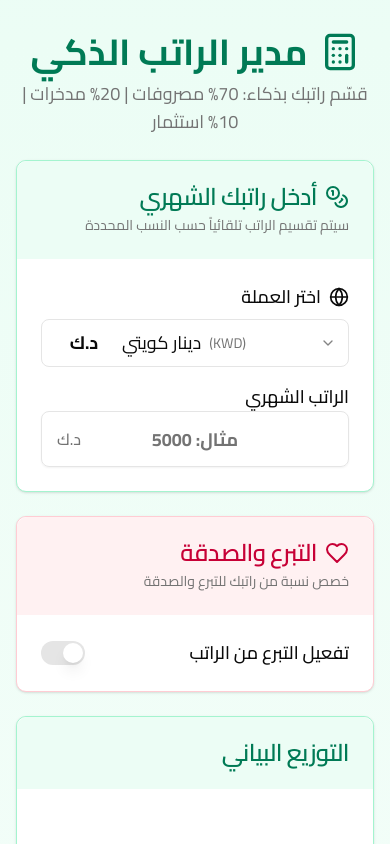
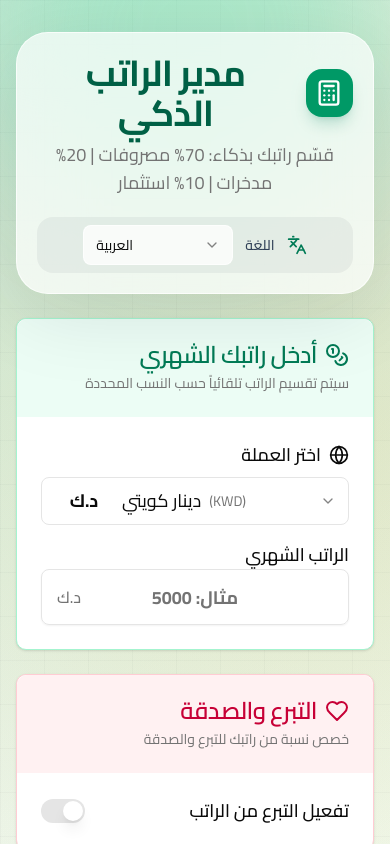
Before and after one commit to elqallaf09/thesfm, a Next.js app: page / in a window 390 px wide. Shown: the top 844 px of the page. Built offline with nearby package versions, Linux system fonts and the light colour scheme.

Commit message:
تحسين الخلفية واللغة (v4)
conversationId: 83692

```diff
--- a/src/app/page.tsx
+++ b/src/app/page.tsx
@@ -10,7 +10,7 @@ import { Switch } from '@/components/ui/switch';
 import { Textarea } from '@/components/ui/textarea';
 import { Select, SelectContent, SelectItem, SelectTrigger, SelectValue } from '@/components/ui/select';
 import { PieChart, Pie, Cell, ResponsiveContainer, Tooltip, Legend, BarChart, Bar, XAxis, YAxis, CartesianGrid } from 'recharts';
-import { Calculator, Heart, Lightbulb, Printer, RefreshCw, Coins, Wallet, Sparkles, Globe, Plus, Trash2, Target, Calendar, Banknote, TrendingUp, PiggyBank, Goal, ChevronDown, ChevronUp } from 'lucide-react';
+import { Calculator, Heart, Lightbulb, Printer, RefreshCw, Coins, Wallet, Sparkles, Globe, Plus, Trash2, Target, Calendar, Banknote, Goal, ChevronDown, ChevronUp, Languages } from 'lucide-react';
 
 interface SalaryBreakdown {
   expenses: number;
@@ -199,6 +199,50 @@ const ARABIC_ADVICE: Advice[] = [
 ];
 
 export default function SalaryManager() {
+  const [language, setLanguage] = useState<'ar' | 'en'>('ar');
+  const isArabic = language === 'ar';
+  const text = {
+    title: isArabic ? 'مدير الراتب الذكي' : 'Smart Salary Manager',
+    subtitle: isArabic ? 'قسّم راتبك بذكاء: 70% مصروفات | 20% مدخرات | 10% استثمار' : 'Split your salary smartly: 70% expenses | 20% savings | 10% investment',
+    langLabel: isArabic ? 'اللغة' : 'Language',
+    salaryTitle: isArabic ? 'أدخل راتبك الشهري' : 'Enter your monthly salary',
+    salaryDesc: isArabic ? 'سيتم تقسيم الراتب تلقائياً حسب النسب المحددة' : 'Your salary will be split automatically by the selected percentages',
+    currency: isArabic ? 'اختر العملة' : 'Choose currency',
+    monthlySalary: isArabic ? 'الراتب الشهري' : 'Monthly salary',
+    placeholder: isArabic ? 'مثال: 5000' : 'Example: 5000',
+    charityTitle: isArabic ? 'التبرع والصدقة' : 'Donation and charity',
+    charityDesc: isArabic ? 'خصص نسبة من راتبك للتبرع والصدقة' : 'Allocate a percentage of your salary for donation and charity',
+    charityToggle: isArabic ? 'تفعيل التبرع من الراتب' : 'Enable donation from salary',
+    charityPercent: isArabic ? 'نسبة التبرع' : 'Donation percentage',
+    chart: isArabic ? 'التوزيع البياني' : 'Visual distribution',
+    emptyChart: isArabic ? 'أدخل الراتب لرؤية التوزيع' : 'Enter salary to view distribution',
+    salaryDetails: isArabic ? 'تفاصيل الراتب' : 'Salary details',
+    totalSalary: isArabic ? 'إجمالي الراتب' : 'Total salary',
+    expenses: isArabic ? 'المصروفات' : 'Expenses',
+    savings: isArabic ? 'المدخرات' : 'Savings',
+    investment: isArabic ? 'الاستثمار' : 'Investment',
+    charity: isArabic ? 'الصدقة' : 'Charity',
+    addExpense: isArabic ? 'إضافة مصروف' : 'Add expense',
+    addSaving: isArabic ? 'إضافة مدخرة' : 'Add saving',
+    addInvestment: isArabic ? 'إضافة استثمار' : 'Add investment',
+    aiSavings: isArabic ? 'امثلة للمدخرات (بالذكاء الاصطناعي):' : 'Savings examples (AI):',
+    aiInvestment: isArabic ? 'امثلة للاستثمار (بالذكاء الاصطناعي):' : 'Investment examples (AI):',
+    goalsTitle: isArabic ? 'الأهداف المالية' : 'Financial goals',
+    goalsDesc: isArabic ? 'حدد أهدافك المالية ومبالغها ومدتها' : 'Define your financial goals, amounts, and duration',
+    addGoal: isArabic ? 'إضافة هدف جديد' : 'Add new goal',
+    goal: isArabic ? 'الهدف' : 'Goal',
+    amount: isArabic ? 'المبلغ المطلوب' : 'Required amount',
+    duration: isArabic ? 'المدة' : 'Duration',
+    notes: isArabic ? 'ملاحظات' : 'Notes',
+    noGoals: isArabic ? 'لم تضف أي أهداف بعد' : 'No goals added yet',
+    noGoalsHint: isArabic ? 'اضغط على الزر أعلاه لإضافة هدف جديد' : 'Click the button above to add a new goal',
+    adviceTitle: isArabic ? 'نصائح الذكاء الاصطناعي' : 'AI advice',
+    adviceDesc: isArabic ? 'نصائح مالية مخصصة بناءً على راتبك' : 'Personalized financial tips based on your salary',
+    randomAdvice: isArabic ? 'احصل على نصيحة عشوائية' : 'Get a random tip',
+    print: isArabic ? 'طباعة / تصدير' : 'Print / Export',
+    reset: isArabic ? 'إعادة تعيين' : 'Reset',
+    footer: isArabic ? 'مدير الراتب الذكي - ساعدك على تحقيق أهدافك المالية' : 'Smart Salary Manager - helping you reach your financial goals',
+  };
   const [salary, setSalary] = useState<string>('');
   const [salaryNumber, setSalaryNumber] = useState<number>(0);
   const [charityPercentage, setCharityPercentage] = useState<number>(0);
@@ -285,12 +329,12 @@ export default function SalaryManager() {
 
   const getChartData = () => {
     const data = [
-      { name: 'المصروفات', value: breakdown.expenses, color: COLORS[0] },
-      { name: 'المدخرات', value: breakdown.savings, color: COLORS[1] },
-      { name: 'الاستثمار', value: breakdown.investment, color: COLORS[2] },
+      { name: text.expenses, value: breakdown.expenses, color: COLORS[0] },
+      { name: text.savings, value: breakdown.savings, color: COLORS[1] },
+      { name: text.investment, value: breakdown.investment, color: COLORS[2] },
     ];
     if (includeCharity && breakdown.charity > 0) {
-      data.push({ name: 'الصدقة', value: breakdown.charity, color: COLORS[3] });
+      data.push({ name: text.charity, value: breakdown.charity, color: COLORS[3] });
     }
     return data;
   };
@@ -408,17 +452,41 @@ export default function SalaryManager() {
   };
 
   return (
-    <div className="min-h-screen bg-gradient-to-b from-emerald-50 to-white dark:from-emerald-950 dark:to-slate-900 py-8 px-4">
-      <div className="max-w-5xl mx-auto space-y-6">
+    <div
+      dir={isArabic ? 'rtl' : 'ltr'}
+      className="relative min-h-screen overflow-hidden bg-[radial-gradient(circle_at_top_left,_rgba(16,185,129,0.22),_transparent_32%),radial-gradient(circle_at_85%_15%,_rgba(245,158,11,0.16),_transparent_28%),linear-gradient(135deg,_#f7f5ef_0%,_#ecfdf5_48%,_#eef2ff_100%)] dark:bg-[radial-gradient(circle_at_top_left,_rgba(16,185,129,0.18),_transparent_32%),radial-gradient(circle_at_85%_15%,_rgba(245,158,11,0.12),_transparent_28%),linear-gradient(135deg,_#07130f_0%,_#0f172a_55%,_#111827_100%)] py-8 px-4"
+    >
+      <div className="pointer-events-none absolute inset-0 opacity-60 [background-image:linear-gradient(rgba(15,23,42,0.045)_1px,transparent_1px),linear-gradient(90deg,rgba(15,23,42,0.045)_1px,transparent_1px)] [background-size:44px_44px] dark:opacity-20" />
+      <div className="pointer-events-none absolute -top-40 left-1/2 h-96 w-96 -translate-x-1/2 rounded-full bg-emerald-300/30 blur-3xl dark:bg-emerald-500/10" />
+      <div className="relative max-w-5xl mx-auto space-y-6">
         {/* Header */}
-        <div className="text-center space-y-2">
-          <h1 className="text-4xl font-bold text-emerald-700 dark:text-emerald-400 flex items-center justify-center gap-3">
-            <Calculator className="w-10 h-10" />
-            مدير الراتب الذكي
-          </h1>
-          <p className="text-muted-foreground text-lg">
-            قسّم راتبك بذكاء: 70% مصروفات | 20% مدخرات | 10% استثمار
-          </p>
+        <div className="rounded-[2rem] border border-white/70 bg-white/70 p-5 shadow-[0_20px_80px_rgba(15,23,42,0.10)] backdrop-blur-2xl dark:border-white/10 dark:bg-slate-950/50 dark:shadow-[0_20px_80px_rgba(0,0,0,0.35)]">
+          <div className="flex flex-col gap-5 md:flex-row md:items-center md:justify-between">
+            <div className="space-y-2 text-center md:text-start">
+              <h1 className="text-4xl font-bold tracking-tight text-emerald-800 dark:text-emerald-300 flex items-center justify-center gap-3 md:justify-start">
+                <span className="flex h-12 w-12 items-center justify-center rounded-2xl bg-emerald-600 text-white shadow-lg shadow-emerald-700/20">
+                  <Calculator className="w-7 h-7" />
+                </span>
+                {text.title}
+              </h1>
+              <p className="text-muted-foreground text-lg">
+                {text.subtitle}
+              </p>
+            </div>
+            <div className="flex items-center justify-center gap-3 rounded-2xl bg-slate-900/5 p-2 dark:bg-white/10">
+              <Languages className="h-5 w-5 text-emerald-700 dark:text-emerald-300" />
+              <span className="text-sm font-medium text-slate-700 dark:text-slate-200">{text.langLabel}</span>
+              <Select value={language} onValueChange={(value) => setLanguage(value as 'ar' | 'en')}>
+                <SelectTrigger className="h-10 w-[150px] border-white/70 bg-white/80 dark:border-white/10 dark:bg-slate-900/80">
+                  <SelectValue />
+                </SelectTrigger>
+                <SelectContent>
+                  <SelectItem value="ar">العربية</SelectItem>
+                  <SelectItem value="en">English</SelectItem>
+                </SelectContent>
+              </Select>
+            </div>
+          </div>
         </div>
 
         {/* Salary Input Card */}
@@ -426,16 +494,16 @@ export default function SalaryManager() {
           <CardHeader className="bg-emerald-50 dark:bg-emerald-900/30 rounded-t-lg">
             <CardTitle className="flex items-center gap-2 text-emerald-700 dark:text-emerald-400">
               <Coins className="w-6 h-6" />
-              أدخل راتبك الشهري
+              {text.salaryTitle}
             </CardTitle>
-            <CardDescription>سيتم تقسيم الراتب تلقائياً حسب النسب المحددة</CardDescription>
+            <CardDescription>{text.salaryDesc}</CardDescription>
           </CardHeader>
           <CardContent className="pt-6 space-y-4">
             {/* Currency Selector */}
             <div className="space-y-2">
               <Label className="text-lg font-medium flex items-center gap-2">
                 <Globe className="w-5 h-5" />
-                اختر العملة
+                {text.currency}
               </Label>
               <Select value={selectedCurrency} onValueChange={handleCurrencyChange}>
                 <SelectTrigger className="h-12 text-lg">
@@ -457,14 +525,14 @@ export default function SalaryManager() {
 
             {/* Salary Input */}
             <div className="space-y-2">
-              <Label htmlFor="salary" className="text-lg font-medium">الراتب الشهري</Label>
+              <Label htmlFor="salary" className="text-lg font-medium">{text.monthlySalary}</Label>
               <div className="relative">
                 <Input
                   id="salary"
                   type="text"
                   value={salary}
                   onChange={(e) => setSalary(e.target.value)}
-                  placeholder="مثال: 5000"
+                  placeholder={text.placeholder}
                   className="text-xl font-bold text-center h-14 text-input text-lg"
                   dir="ltr"
                 />
@@ -481,14 +549,14 @@ export default function SalaryManager() {
           <CardHeader className="bg-rose-50 dark:bg-rose-900/30 rounded-t-lg">
             <CardTitle className="flex items-center gap-2 text-rose-700 dark:text-rose-400">
               <Heart className="w-6 h-6" />
-              التبرع والصدقة
+              {text.charityTitle}
             </CardTitle>
-            <CardDescription>خصص نسبة من راتبك للتبرع والصدقة</CardDescription>
+            <CardDescription>{text.charityDesc}</CardDescription>
           </CardHeader>
           <CardContent className="pt-6 space-y-4">
             <div className="flex items-center justify-between">
               <Label htmlFor="charity-toggle" className="text-lg font-medium cursor-pointer">
-                تفعيل التبرع من الراتب
+                {text.charityToggle}
               </Label>
               <Switch
                 id="charity-toggle"
@@ -499,7 +567,7 @@ export default function SalaryManager() {
             {includeCharity && (
               <div className="space-y-3 animate-in slide-in-from-top-2 duration-300">
                 <div className="flex justify-between items-center">
-                  <Label className="font-medium">نسبة التبرع: {charityPercentage}%</Label>
+                  <Label className="font-medium">{text.charityPercent}: {charityPercentage}%</Label>
                 </div>
                 <Slider
                   value={[charityPercentage]}
@@ -528,7 +596,7 @@ export default function SalaryManager() {
             <CardHeader className="bg-emerald-50 dark:bg-emerald-900/30 rounded-t-lg">
               <CardTitle className="flex items-center gap-2 text-emerald-700 dark:text-emerald-400">
                 <PieChart className="w-6 h-6" />
-                التوزيع البياني
+                {text.chart}
               </CardTitle>
             </CardHeader>
             <CardContent className="pt-6">
@@ -607,7 +675,7 @@ export default function SalaryManager() {
                 <div className="h-[400px] flex items-center justify-center text-muted-foreground">
                   <div className="text-center space-y-2">
                     <PieChart className="w-16 h-16 mx-auto opacity-50" />
-                    <p>أدخل الراتب لرؤية التوزيع</p>
+                    <p>{text.emptyChart}</p>
                   </div>
                 </div>
               )}
@@ -619,14 +687,14 @@ export default function SalaryManager() {
             <CardHeader className="bg-emerald-50 dark:bg-emerald-900/30 rounded-t-lg">
               <CardTitle className="flex items-center gap-2 text-emerald-700 dark:text-emerald-400">
                 <Wallet className="w-6 h-6" />
-                تفاصيل الراتب
+                {text.salaryDetails}
               </CardTitle>
             </CardHeader>
             <CardContent className="pt-6 space-y-4">
               {/* Total Salary */}
               <div className="p-4 bg-emerald-50 dark:bg-emerald-900/30 rounded-xl border-2 border-emerald-300 dark:border-emerald-700">
                 <div className="text-center">
-                  <span className="text-sm text-emerald-600 dark:text-emerald-400">إجمالي الراتب</span>
+                  <span className="text-sm text-emerald-600 dark:text-emerald-400">{text.totalSalary}</span>
                   <p className="text-3xl font-bold text-emerald-700 dark:text-emerald-300">
                     {formatCurrency(salaryNumber)} {getCurrentCurrency().symbol}
                   </p>
@@ -638,7 +706,7 @@ export default function SalaryManager() {
                 <div className="flex items-center justify-between mb-2 cursor-pointer" onClick={() => setExpensesExpanded(!expensesExpanded)}>
                   <div className="flex items-center gap-2">
                     <div className="w-4 h-4 rounded-full bg-green-500" />
-                    <span className="font-semibold text-green-700 dark:text-green-400">المصروفات</span>
+                    <span className="font-semibold text-green-700 dark:text-green-400">{text.expenses}</span>
                     <span className="text-green-600 dark:text-green-400 font-bold">70%</span>
                   </div>
                   <div className="flex items-center gap-2">
@@ -649,7 +717,7 @@ export default function SalaryManager() {
                   </div>
                 </div>
                 <Button onClick={addExpenseItem} variant="ghost" size="sm" className="w-full mt-2 text-green-600 hover:text-green-700 hover:bg-green-100">
-                  <Plus className="w-4 h-4 ms-1" /> إضافة مصروف
+                  <Plus className="w-4 h-4 ms-1" /> {text.addExpense}
                 </Button>
                 {expensesExpanded && expenseItems.length > 0 && (
                   <div className="mt-3 space-y-2">
@@ -684,7 +752,7 @@ export default function SalaryManager() {
                 <div className="flex items-center justify-between mb-2 cursor-pointer" onClick={() => setSavingsExpanded(!savingsExpanded)}>
                   <div className="flex items-center gap-2">
                     <div className="w-4 h-4 rounded-full bg-blue-500" />
-                    <span className="font-semibold text-blue-700 dark:text-blue-400">المدخرات</span>
+                    <span className="font-semibold text-blue-700 dark:text-blue-400">{text.savings}</span>
                     <span className="text-blue-600 dark:text-blue-400 font-bold">20%</span>
                   </div>
                   <div className="flex items-center gap-2">
@@ -695,12 +763,12 @@ export default function SalaryManager() {
                   </div>
                 </div>
                 <Button onClick={addSavingsItem} variant="ghost" size="sm" className="w-full mt-2 text-blue-600 hover:text-blue-700 hover:bg-blue-100">
-                  <Plus className="w-4 h-4 ms-1" /> إضافة مدخرة
+                  <Plus className="w-4 h-4 ms-1" /> {text.addSaving}
                 </Button>
                 {savingsExpanded && (
                   <div className="mt-3 space-y-3">
                     <div className="p-3 bg-blue-100/50 dark:bg-blue-800/30 rounded-lg">
-                      <p className="text-xs font-semibold text-blue-600 dark:text-blue-400 mb-2">امثلة للمدخرات (بالذكاء الاصطناعي):</p>
+                      <p className="text-xs font-semibold text-blue-600 dark:text-blue-400 mb-2">{text.aiSavings}</p>
                       <div className="flex flex-wrap gap-1">
                         {SAVINGS_EXAMPLES.map((ex, i) => (
                           <button
@@ -747,7 +815,7 @@ export default function SalaryManager() {
                 <div className="flex items-center justify-between mb-2 cursor-pointer" onClick={() => setInvestmentExpanded(!investmentExpanded)}>
                   <div className="flex items-center gap-2">
                     <div className="w-4 h-4 rounded-full bg-amber-500" />
-                    <span className="font-semibold text-amber-700 dark:text-amber-400">الاستثمار</span>
+                    <span className="font-semibold text-amber-700 dark:text-amber-400">{text.investment}</span>
                     <span className="text-amber-600 dark:text-amber-400 font-bold">10%</span>
                   </div>
                   <div className="flex items-center gap-2">
@@ -758,12 +826,12 @@ export default function SalaryManager() {
                   </div>
                 </div>
                 <Button onClick={addInvestmentItem} variant="ghost" size="sm" className="w-full mt-2 text-amber-600 hover:text-amber-700 hover:bg-amber-100">
-                  <Plus className="w-4 h-4 ms-1" /> إضافة استثمار
+                  <Plus className="w-4 h-4 ms-1" /> {text.addInvestment}
                 </Button>
                 {investmentExpanded && (
                   <div className="mt-3 space-y-3">
                     <div className="p-3 bg-amber-100/50 dark:bg-amber-800/30 rounded-lg">
-                      <p className="text-xs font-semibold text-amber-600 dark:text-amber-400 mb-2">امثلة للاستثمار (بالذكاء الاصطناعي):</p>
+                      <p className="text-xs font-semibold text-amber-600 dark:text-amber-400 mb-2">{text.aiInvestment}</p>
                       <div className="flex flex-wrap gap-1">
                         {INVESTMENT_EXAMPLES.map((ex, i) => (
                           <button
@@ -811,7 +879,7 @@ export default function SalaryManager() {
                   <div className="flex items-center justify-between">
                     <div className="flex items-center gap-2">
                       <div className="w-4 h-4 rounded-full bg-rose-500" />
-                      <span className="font-semibold text-rose-700 dark:text-rose-400">الصدقة</span>
+                      <span className="font-semibold text-rose-700 dark:text-rose-400">{text.charity}</span>
                       <span className="text-rose-600 dark:text-rose-400 font-bold">{charityPercentage}%</span>
                     </div>
                     <span className="text-xl font-bold text-rose-800 dark:text-rose-300">
@@ -829,14 +897,14 @@ export default function SalaryManager() {
           <CardHeader className="bg-purple-50 dark:bg-purple-900/30 rounded-t-lg">
             <CardTitle className="flex items-center gap-2 text-purple-700 dark:text-purple-400">
               <Target className="w-6 h-6" />
-              الأهداف المالية
+              {text.goalsTitle}
             </CardTitle>
-            <CardDescription>حدد أهدافك المالية ومبالغها ومدتها</CardDescription>
+            <CardDescription>{text.goalsDesc}</CardDescription>
           </CardHeader>
           <CardContent className="pt-6 space-y-4">
             <Button onClick={addGoal} variant="outline" className="w-full border-purple-300 hover:bg-purple-100 dark:hover:bg-purple-900">
               <Plus className="w-5 h-5 ms-2" />
-              إضافة هدف جديد
+              {text.addGoal}
             </Button>
 
             {goals.length > 0 && (
@@ -846,7 +914,7 @@ export default function SalaryManager() {
                     <div className="grid grid-cols-1 md:grid-cols-4 gap-3">
                       <div className="space-y-1">
                         <Label className="text-xs text-muted-foreground flex items-center gap-1">
-                          <Target className="w-3 h-3" /> الهدف
+                          <Target className="w-3 h-3" /> {text.goal}
                         </Label>
                         <Input
                           placeholder="مثال: شراء سيارة"
@@ -857,7 +925,7 @@ export default function SalaryManager() {
                       </div>
                       <div className="space-y-1">
                         <Label className="text-xs text-muted-foreground flex items-center gap-1">
-                          <Banknote className="w-3 h-3" /> المبلغ المطلوب
+                          <Banknote className="w-3 h-3" /> {text.amount}
                         </Label>
                         <div className="relative">
                           <Input
@@ -875,7 +943,7 @@ export default function SalaryManager() {
                       </div>
                       <div className="space-y-1">
                         <Label className="text-xs text-muted-foreground flex items-center gap-1">
-                          <Calendar className="w-3 h-3" /> المدة
+                          <Calendar className="w-3 h-3" /> {text.duration}
                         </Label>
                         <Input
                           placeholder="مثال: 6 أشهر"
@@ -886,7 +954,7 @@ export default function SalaryManager() {
                       </div>
                       <div className="space-y-1">
                         <Label className="text-xs text-muted-foreground flex items-center gap-1">
-                          <Lightbulb className="w-3 h-3" /> ملاحظات
+                          <Lightbulb className="w-3 h-3" /> {text.notes}
                         </Label>
                         <div className="flex gap-2">
                           <Input
@@ -914,8 +982,8 @@ export default function SalaryManager() {
             {goals.length === 0 && (
               <div className="text-center py-8 text-muted-foreground">
                 <Goal className="w-12 h-12 mx-auto mb-2 opacity-50" />
-                <p>لم تضف أي أهداف بعد</p>
-                <p className="text-sm">اضغط على الزر أعلاه لإضافة هدف جديد</p>
+                <p>{text.noGoals}</p>
+                <p className="text-sm">{text.noGoalsHint}</p>
               </div>
             )}
           </CardContent>
@@ -926,9 +994,9 @@ export default function SalaryManager() {
           <CardHeader className="bg-purple-50 dark:bg-purple-900/30 rounded-t-lg">
             <CardTitle className="flex items-center gap-2 text-purple-700 dark:text-purple-400">
               <Sparkles className="w-6 h-6" />
-              نصائح الذكاء الاصطناعي
+              {text.adviceTitle}
             </CardTitle>
-            <CardDescription>نصائح مالية مخصصة بناءً على راتبك</CardDescription>
+            <CardDescription>{text.adviceDesc}</CardDescription>
           </CardHeader>
           <CardContent className="pt-6 space-y-4">
             <div className="p-4 bg-purple-50 dark:bg-purple-900/30 rounded-xl border border-purple-200 dark:border-purple-800">
@@ -942,7 +1010,7 @@ export default function SalaryManager() {
               className="w-full border-purple-300 hover:bg-purple-100 dark:hover:bg-purple-900"
             >
               <Lightbulb className="w-5 h-5 ms-2" />
-              احصل على نصيحة عشوائية
+              {text.randomAdvice}
             </Button>
             {showAdvice && randomAdvice && (
               <div className="p-4 bg-amber-50 dark:bg-amber-900/30 rounded-xl border border-amber-200 dark:border-amber-800">
@@ -971,7 +1039,7 @@ export default function SalaryManager() {
             className="border-emerald-300 hover:bg-emerald-50 dark:hover:bg-emerald-900"
           >
             <Printer className="w-5 h-5 ms-2" />
-            طباعة / تصدير
+            {text.print}
           </Button>
           <Button
             onClick={handleReset}
@@ -980,13 +1048,13 @@ export default function SalaryManager() {
             className="border-slate-300 hover:bg-slate-50 dark:hover:bg-slate-800"
           >
             <RefreshCw className="w-5 h-5 ms-2" />
-            إعادة تعيين
+            {text.reset}
           </Button>
         </div>
 
         {/* Footer */}
         <div className="text-center text-sm text-muted-foreground pt-4">
-          <p>مدير الراتب الذكي - ساعدك على تحقيق أهدافك المالية</p>
+          <p>{text.footer}</p>
         </div>
       </div>
     </div>
```
